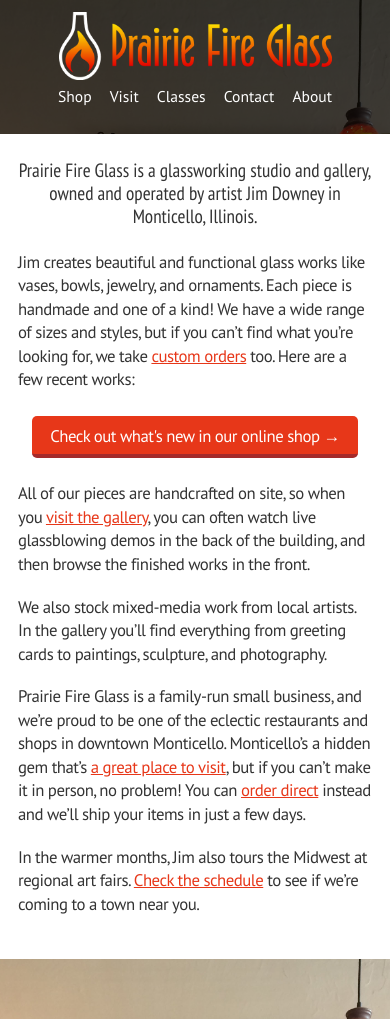
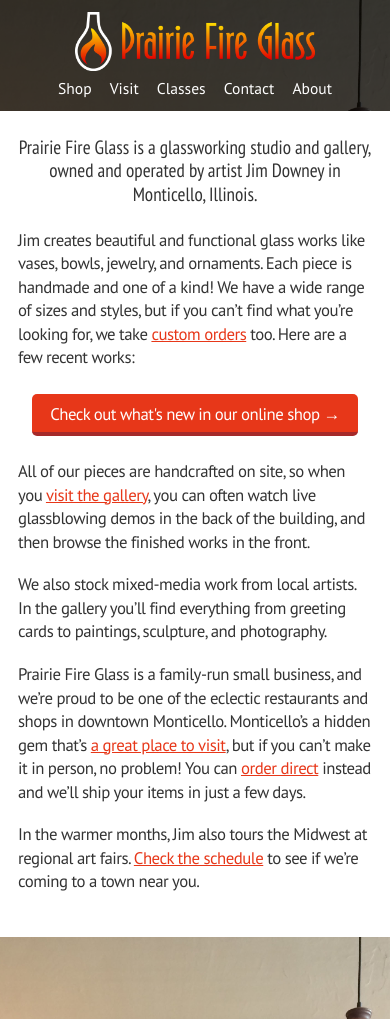
Before and after one commit to prairiefireglass/prairiefireglass.github.io, a Jekyll site: the page built from index.html, in a window 390 px wide. Built offline with Jekyll 4.4.1, drawn with Linux system fonts in a browser that asks for light colours; nearby versions of some CDN libraries.

Commit message:
More responsivizing

```diff
--- a/assets/stylesheets/style.scss
+++ b/assets/stylesheets/style.scss
@@ -248,13 +248,26 @@
   }
 
   main {
-    margin-top: -6rem;
+    margin-top: 0;
+  }
+
+  .header {
+    padding-bottom: 1rem;
+    margin-bottom: 0;
+  }
+
+  .logo {
+    max-width: 350px;
+  }
+
+  nav ul {
+    margin-bottom: 0;
   }
 }
 
 @include responsive-break-point(640px) {
   .header {
-    padding: 1rem 2rem 4rem;
+    padding: 1rem 2rem 0.75rem;
   }
 
   .logo {
@@ -262,7 +275,13 @@
   }
 
   nav {
-    margin: 1rem -1rem 2rem;
+    margin: 1rem -1rem 1rem;
+  }
+
+  nav li {
+    span {
+      display: none;
+    }
   }
 
   section .etsy-items a {
@@ -272,20 +291,12 @@
 }
 
 @include responsive-break-point(480px) {
-  .header {
-    padding: 1rem 0 4rem;
-  }
-
   nav {
-    margin: 0 0 2.5rem;
+    margin: 0 0 0.1rem;
   }
 
   nav li {
     font-size: 1.3rem;
-
-    span {
-      display: none;
-    }
 
     a {
       padding: 0.4rem;
```
